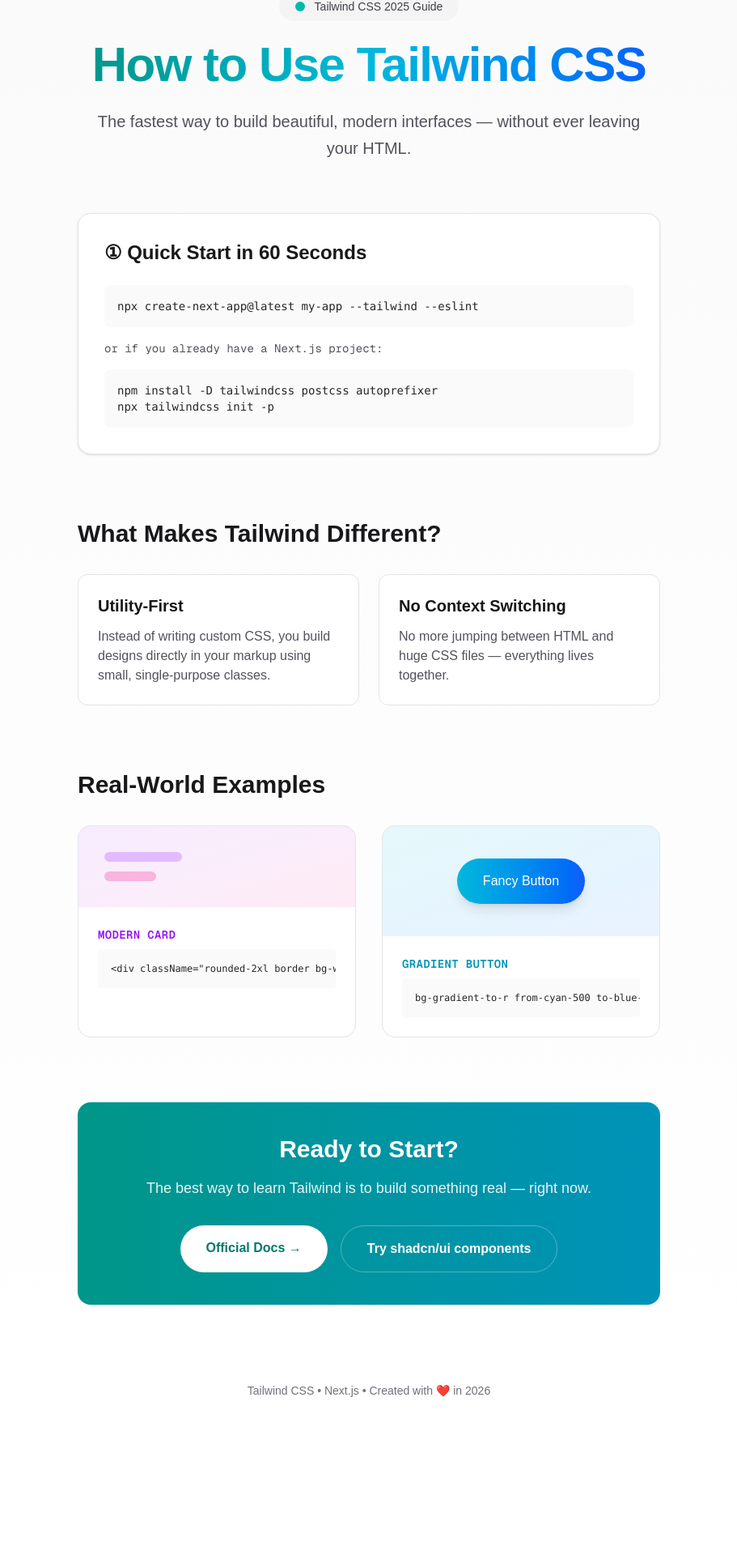
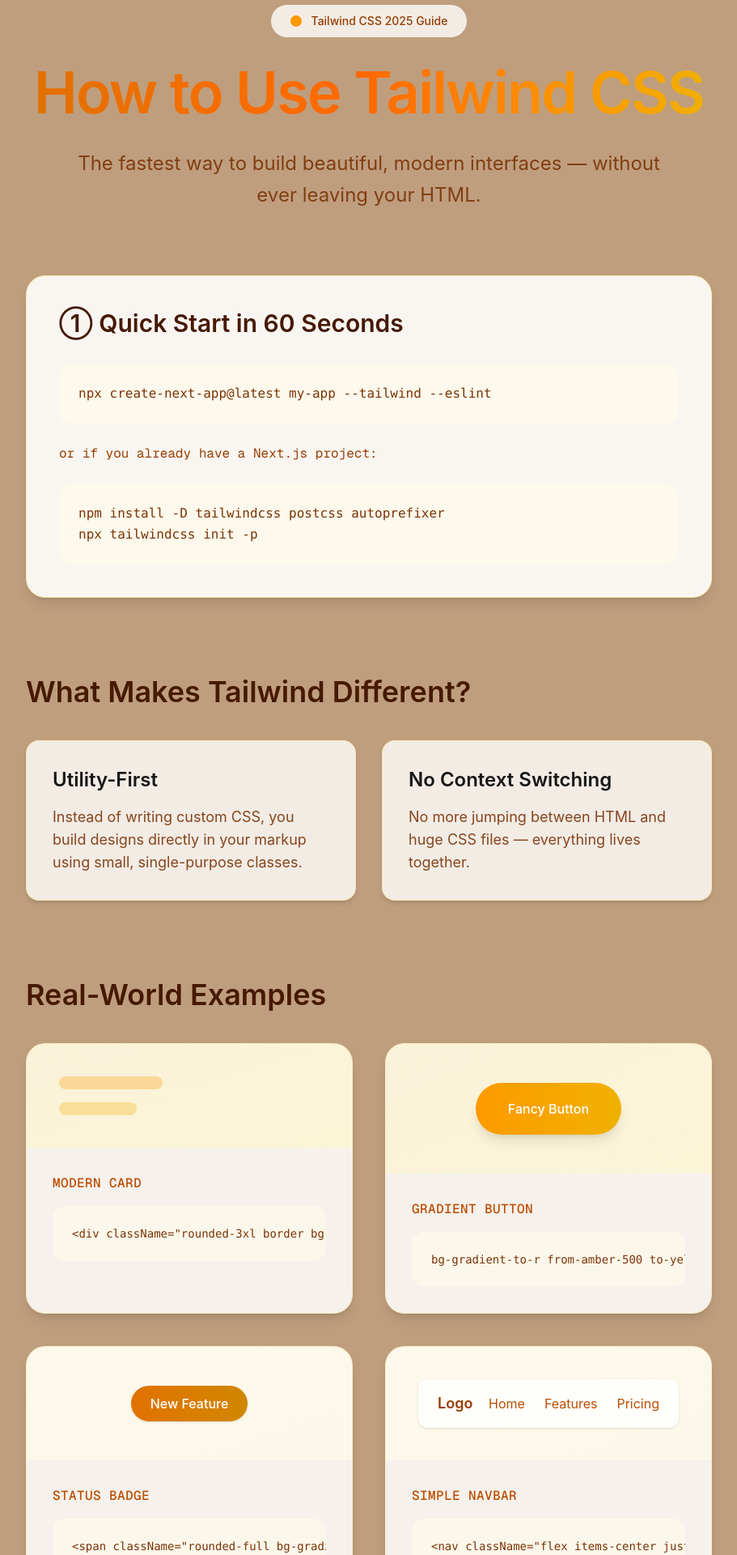
Before and after one commit to JDParay/paray-webapp-demo, a Next.js app: page / in a window 1280 px wide. Shown: the part 138-2058 px from the top of the page at 81% size, without its empty margins (184-1095 px from the left). Before the commit the page ends 1993 px from the top, so only its background shows below. Built offline with nearby package versions, Linux system fonts and the light colour scheme.

Commit message:
Update page.js (2)

```diff
--- a/app/page.js
+++ b/app/page.js
@@ -2,44 +2,44 @@
 
 export default function Home() {
   return (
-    <div className="min-h-screen bg-gradient-to-b from-zinc-50 to-white dark:from-zinc-950 dark:to-black">
-      <main className="mx-auto max-w-3xl px-6 py-16 md:py-24 lg:py-32">
+    <div className="min-h-screen bg-[#bf9e7e] font-['Inter'] dark:bg-[#a68b6a]">
+      <main className="mx-auto max-w-4xl px-6 py-20 md:py-28 lg:py-36">
         {/* Header / Hero */}
-        <div className="mb-16 text-center">
-          <div className="mb-6 inline-flex items-center gap-3 rounded-full bg-zinc-100 px-5 py-2 text-sm font-medium text-zinc-700 dark:bg-zinc-800 dark:text-zinc-300">
-            <span className="relative flex h-3 w-3">
-              <span className="absolute inline-flex h-full w-full animate-ping rounded-full bg-teal-400 opacity-75"></span>
-              <span className="relative inline-flex h-3 w-3 rounded-full bg-teal-500"></span>
+        <div className="mb-20 text-center">
+          <div className="mb-8 inline-flex items-center gap-3 rounded-full bg-white/80 px-6 py-2.5 text-sm font-medium text-amber-800 backdrop-blur-sm dark:bg-black/30 dark:text-amber-200">
+            <span className="relative flex h-3.5 w-3.5">
+              <span className="absolute inline-flex h-full w-full animate-ping rounded-full bg-amber-400 opacity-75"></span>
+              <span className="relative inline-flex h-3.5 w-3.5 rounded-full bg-amber-500"></span>
             </span>
             Tailwind CSS 2025 Guide
           </div>
 
-          <h1 className="mb-6 bg-gradient-to-r from-teal-600 via-cyan-500 to-blue-600 bg-clip-text text-4xl font-bold tracking-tight text-transparent dark:from-teal-400 dark:via-cyan-400 dark:to-blue-400 sm:text-5xl md:text-6xl">
+          <h1 className="mb-8 bg-gradient-to-r from-amber-600 via-orange-500 to-yellow-500 bg-clip-text text-5xl font-semibold tracking-tight text-transparent dark:from-amber-400 dark:via-orange-400 dark:to-yellow-400 sm:text-6xl md:text-7xl">
             How to Use Tailwind CSS
           </h1>
 
-          <p className="mx-auto max-w-2xl text-lg leading-relaxed text-zinc-600 dark:text-zinc-400 md:text-xl">
+          <p className="mx-auto max-w-3xl text-xl leading-relaxed text-amber-900/90 dark:text-amber-100/90 md:text-2xl">
             The fastest way to build beautiful, modern interfaces — without ever leaving your HTML.
           </p>
         </div>
 
-        {/* Quick Start Card */}
-        <div className="mb-20 rounded-2xl border border-zinc-200 bg-white p-8 shadow-sm dark:border-zinc-800 dark:bg-zinc-900/50">
-          <h2 className="mb-6 text-2xl font-semibold text-zinc-900 dark:text-zinc-100">
+        {/* Quick Start Card – bigger */}
+        <div className="mb-24 rounded-3xl border border-amber-200/60 bg-white/90 p-10 shadow-lg backdrop-blur-sm dark:border-amber-800/40 dark:bg-zinc-950/70">
+          <h2 className="mb-8 text-3xl font-semibold text-amber-950 dark:text-amber-50">
             ① Quick Start in 60 Seconds
           </h2>
 
-          <div className="space-y-4 font-mono text-sm">
-            <div className="overflow-x-auto rounded-lg bg-zinc-50 p-4 dark:bg-zinc-950/70">
-              <pre className="text-zinc-800 dark:text-zinc-300">
+          <div className="space-y-6 font-mono text-base leading-relaxed">
+            <div className="overflow-x-auto rounded-2xl bg-amber-50/70 p-6 dark:bg-amber-950/40">
+              <pre className="text-amber-900 dark:text-amber-200">
                 <code>npx create-next-app@latest my-app --tailwind --eslint</code>
               </pre>
             </div>
-            <p className="text-zinc-600 dark:text-zinc-400">
+            <p className="text-amber-800 dark:text-amber-300">
               or if you already have a Next.js project:
             </p>
-            <div className="overflow-x-auto rounded-lg bg-zinc-50 p-4 dark:bg-zinc-950/70">
-              <pre className="text-zinc-800 dark:text-zinc-300">
+            <div className="overflow-x-auto rounded-2xl bg-amber-50/70 p-6 dark:bg-amber-950/40">
+              <pre className="text-amber-900 dark:text-amber-200">
                 <code>npm install -D tailwindcss postcss autoprefixer</code>
                 <br />
                 <code>npx tailwindcss init -p</code>
@@ -48,70 +48,113 @@
           </div>
         </div>
 
-        {/* Core Concept Section */}
-        <section className="mb-20">
-          <h2 className="mb-8 text-3xl font-bold text-zinc-900 dark:text-zinc-50">
+        {/* Core Concept Section – wider cards */}
+        <section className="mb-24">
+          <h2 className="mb-10 text-4xl font-semibold text-amber-950 dark:text-amber-50">
             What Makes Tailwind Different?
           </h2>
 
-          <div className="grid gap-6 sm:grid-cols-2">
-            <div className="rounded-xl border border-zinc-200 bg-white p-6 dark:border-zinc-800 dark:bg-zinc-900/40">
-              <h3 className="mb-3 text-xl font-semibold">Utility-First</h3>
-              <p className="text-zinc-600 dark:text-zinc-400">
+          <div className="grid gap-8 sm:grid-cols-2">
+            <div className="rounded-2xl border border-amber-200/50 bg-white/80 p-8 shadow-md dark:border-amber-800/30 dark:bg-zinc-900/60">
+              <h3 className="mb-4 text-2xl font-semibold">Utility-First</h3>
+              <p className="text-lg text-amber-900/90 dark:text-amber-200/90">
                 Instead of writing custom CSS, you build designs directly in your markup using small, single-purpose classes.
               </p>
             </div>
 
-            <div className="rounded-xl border border-zinc-200 bg-white p-6 dark:border-zinc-800 dark:bg-zinc-900/40">
-              <h3 className="mb-3 text-xl font-semibold">No Context Switching</h3>
-              <p className="text-zinc-600 dark:text-zinc-400">
+            <div className="rounded-2xl border border-amber-200/50 bg-white/80 p-8 shadow-md dark:border-amber-800/30 dark:bg-zinc-900/60">
+              <h3 className="mb-4 text-2xl font-semibold">No Context Switching</h3>
+              <p className="text-lg text-amber-900/90 dark:text-amber-200/90">
                 No more jumping between HTML and huge CSS files — everything lives together.
               </p>
             </div>
           </div>
         </section>
 
-        {/* Examples Grid */}
-        <section className="mb-20">
-          <h2 className="mb-8 text-3xl font-bold text-zinc-900 dark:text-zinc-50">
+        {/* Examples Grid – expanded + 2 more examples */}
+        <section className="mb-24">
+          <h2 className="mb-10 text-4xl font-semibold text-amber-950 dark:text-amber-50">
             Real-World Examples
           </h2>
 
-          <div className="grid gap-8 md:grid-cols-2">
-            {/* Card 1 */}
-            <div className="group overflow-hidden rounded-2xl border border-zinc-200 bg-white transition-all hover:shadow-xl dark:border-zinc-800 dark:bg-zinc-900/50">
-              <div className="bg-gradient-to-br from-purple-500/10 to-pink-500/10 p-8 dark:from-purple-900/20 dark:to-pink-900/20">
-                <div className="flex flex-col gap-3">
-                  <div className="h-3 w-24 rounded-full bg-purple-500/30"></div>
-                  <div className="h-3 w-16 rounded-full bg-pink-500/30"></div>
+          <div className="grid gap-10 md:grid-cols-2">
+            {/* Card 1 – Modern Card */}
+            <div className="group overflow-hidden rounded-3xl border border-amber-200/40 bg-white/85 shadow-lg transition-all hover:shadow-2xl dark:border-amber-800/30 dark:bg-zinc-900/65">
+              <div className="bg-gradient-to-br from-amber-100/50 to-yellow-100/50 p-10 dark:from-amber-900/20 dark:to-yellow-900/20">
+                <div className="flex flex-col gap-4">
+                  <div className="h-4 w-32 rounded-full bg-amber-500/30"></div>
+                  <div className="h-4 w-24 rounded-full bg-yellow-500/30"></div>
                 </div>
               </div>
-              <div className="p-6">
-                <h3 className="mb-2 font-mono text-sm font-semibold uppercase tracking-wide text-purple-600 dark:text-purple-400">
+              <div className="p-8">
+                <h3 className="mb-4 font-mono text-base font-medium uppercase tracking-wide text-amber-700 dark:text-amber-300">
                   Modern Card
                 </h3>
-                <pre className="overflow-x-auto rounded bg-zinc-50 p-4 text-xs dark:bg-zinc-950">
-                  <code className="text-zinc-800 dark:text-zinc-300">
-                    {`<div className="rounded-2xl border bg-white p-6 shadow-sm hover:shadow-md transition-shadow"> ... `}
+                <pre className="overflow-x-auto rounded-2xl bg-amber-50/60 p-6 text-sm dark:bg-amber-950/40">
+                  <code className="text-amber-900 dark:text-amber-200">
+                    {`<div className="rounded-3xl border bg-white/90 p-8 shadow-lg hover:shadow-2xl transition-all"> ... `}
                   </code>
                 </pre>
               </div>
             </div>
 
-            {/* Card 2 */}
-            <div className="group overflow-hidden rounded-2xl border border-zinc-200 bg-white transition-all hover:shadow-xl dark:border-zinc-800 dark:bg-zinc-900/50">
-              <div className="flex items-center justify-center bg-gradient-to-br from-cyan-500/10 to-blue-500/10 p-10 dark:from-cyan-900/20 dark:to-blue-900/20">
-                <button className="rounded-full bg-gradient-to-r from-cyan-500 to-blue-600 px-8 py-4 font-medium text-white shadow-lg transition hover:scale-105 hover:from-cyan-600 hover:to-blue-700">
+            {/* Card 2 – Gradient Button */}
+            <div className="group overflow-hidden rounded-3xl border border-amber-200/40 bg-white/85 shadow-lg transition-all hover:shadow-2xl dark:border-amber-800/30 dark:bg-zinc-900/65">
+              <div className="flex items-center justify-center bg-gradient-to-br from-amber-100/50 to-yellow-100/50 p-12 dark:from-amber-900/20 dark:to-yellow-900/20">
+                <button className="rounded-full bg-gradient-to-r from-amber-500 to-yellow-500 px-10 py-5 font-medium text-white shadow-lg transition hover:scale-105 hover:from-amber-600 hover:to-yellow-600">
                   Fancy Button
                 </button>
               </div>
-              <div className="p-6">
-                <h3 className="mb-2 font-mono text-sm font-semibold uppercase tracking-wide text-cyan-600 dark:text-cyan-400">
+              <div className="p-8">
+                <h3 className="mb-4 font-mono text-base font-medium uppercase tracking-wide text-amber-700 dark:text-amber-300">
                   Gradient Button
                 </h3>
-                <pre className="overflow-x-auto rounded bg-zinc-50 p-4 text-xs dark:bg-zinc-950">
-                  <code className="text-zinc-800 dark:text-zinc-300">
-                    {`bg-gradient-to-r from-cyan-500 to-blue-600 hover:from-cyan-600 hover:to-blue-700`}
+                <pre className="overflow-x-auto rounded-2xl bg-amber-50/60 p-6 text-sm dark:bg-amber-950/40">
+                  <code className="text-amber-900 dark:text-amber-200">
+                    {`bg-gradient-to-r from-amber-500 to-yellow-500 hover:from-amber-600 hover:to-yellow-600`}
+                  </code>
+                </pre>
+              </div>
+            </div>
+
+            {/* New Card 3 – Badge / Pill */}
+            <div className="group overflow-hidden rounded-3xl border border-amber-200/40 bg-white/85 shadow-lg transition-all hover:shadow-2xl dark:border-amber-800/30 dark:bg-zinc-900/65">
+              <div className="flex items-center justify-center bg-gradient-to-br from-amber-50/70 to-yellow-50/70 p-12 dark:from-amber-950/30 dark:to-yellow-950/30">
+                <span className="rounded-full bg-gradient-to-r from-amber-600 to-yellow-600 px-6 py-2.5 font-medium text-white shadow">
+                  New Feature
+                </span>
+              </div>
+              <div className="p-8">
+                <h3 className="mb-4 font-mono text-base font-medium uppercase tracking-wide text-amber-700 dark:text-amber-300">
+                  Status Badge
+                </h3>
+                <pre className="overflow-x-auto rounded-2xl bg-amber-50/60 p-6 text-sm dark:bg-amber-950/40">
+                  <code className="text-amber-900 dark:text-amber-200">
+                    {`<span className="rounded-full bg-gradient-to-r from-amber-600 to-yellow-600 px-6 py-2.5 text-white shadow">New Feature</span>`}
+                  </code>
+                </pre>
+              </div>
+            </div>
+
+            {/* New Card 4 – Responsive Navbar Snippet */}
+            <div className="group overflow-hidden rounded-3xl border border-amber-200/40 bg-white/85 shadow-lg transition-all hover:shadow-2xl dark:border-amber-800/30 dark:bg-zinc-900/65">
+              <div className="bg-gradient-to-br from-amber-50/70 to-yellow-50/70 p-10 dark:from-amber-950/30 dark:to-yellow-950/30">
+                <div className="flex items-center justify-between rounded-xl bg-white/80 px-6 py-4 shadow-sm dark:bg-zinc-900/80">
+                  <div className="text-lg font-semibold text-amber-800 dark:text-amber-200">Logo</div>
+                  <div className="flex gap-6 text-amber-700 dark:text-amber-300">
+                    <span>Home</span>
+                    <span>Features</span>
+                    <span>Pricing</span>
+                  </div>
+                </div>
+              </div>
+              <div className="p-8">
+                <h3 className="mb-4 font-mono text-base font-medium uppercase tracking-wide text-amber-700 dark:text-amber-300">
+                  Simple Navbar
+                </h3>
+                <pre className="overflow-x-auto rounded-2xl bg-amber-50/60 p-6 text-sm dark:bg-amber-950/40">
+                  <code className="text-amber-900 dark:text-amber-200">
+                    {`<nav className="flex items-center justify-between rounded-xl bg-white/80 px-6 py-4 shadow-sm dark:bg-zinc-900/80"> ... `}
                   </code>
                 </pre>
               </div>
@@ -119,18 +162,18 @@
           </div>
         </section>
 
-        {/* Final CTA */}
-        <div className="rounded-2xl bg-gradient-to-r from-teal-600 to-cyan-600 p-10 text-center text-white">
-          <h2 className="mb-4 text-3xl font-bold">Ready to Start?</h2>
-          <p className="mb-8 text-lg opacity-90">
+        {/* Final CTA – matching new gradient */}
+        <div className="rounded-3xl bg-gradient-to-r from-amber-600 to-yellow-500 p-12 text-center text-white shadow-2xl">
+          <h2 className="mb-6 text-4xl font-semibold">Ready to Start?</h2>
+          <p className="mb-10 text-xl opacity-95">
             The best way to learn Tailwind is to build something real — right now.
           </p>
-          <div className="flex flex-col justify-center gap-4 sm:flex-row">
+          <div className="flex flex-col justify-center gap-6 sm:flex-row">
             <a
               href="https://tailwindcss.com/docs"
               target="_blank"
               rel="noopener noreferrer"
-              className="rounded-full bg-white px-8 py-4 font-semibold text-teal-700 transition hover:bg-zinc-100"
+              className="rounded-full bg-white px-10 py-5 font-semibold text-amber-800 transition hover:bg-amber-50"
             >
               Official Docs →
             </a>
@@ -138,15 +181,15 @@
               href="https://ui.shadcn.com"
               target="_blank"
               rel="noopener noreferrer"
-              className="rounded-full border border-white/30 px-8 py-4 font-semibold transition hover:bg-white/10"
+              className="rounded-full border-2 border-white/40 px-10 py-5 font-semibold transition hover:bg-white/10"
             >
               Try shadcn/ui components
             </a>
           </div>
         </div>
 
-        <footer className="mt-24 text-center text-sm text-zinc-500 dark:text-zinc-600">
-          <p>Tailwind CSS • Next.js • Created with ❤️ in 2026</p>
+        <footer className="mt-28 text-center text-base text-amber-900/70 dark:text-amber-200/60">
+          <p>Tailwind CSS • Next.js • Made by JD • 2026</p>
         </footer>
       </main>
     </div>
```
